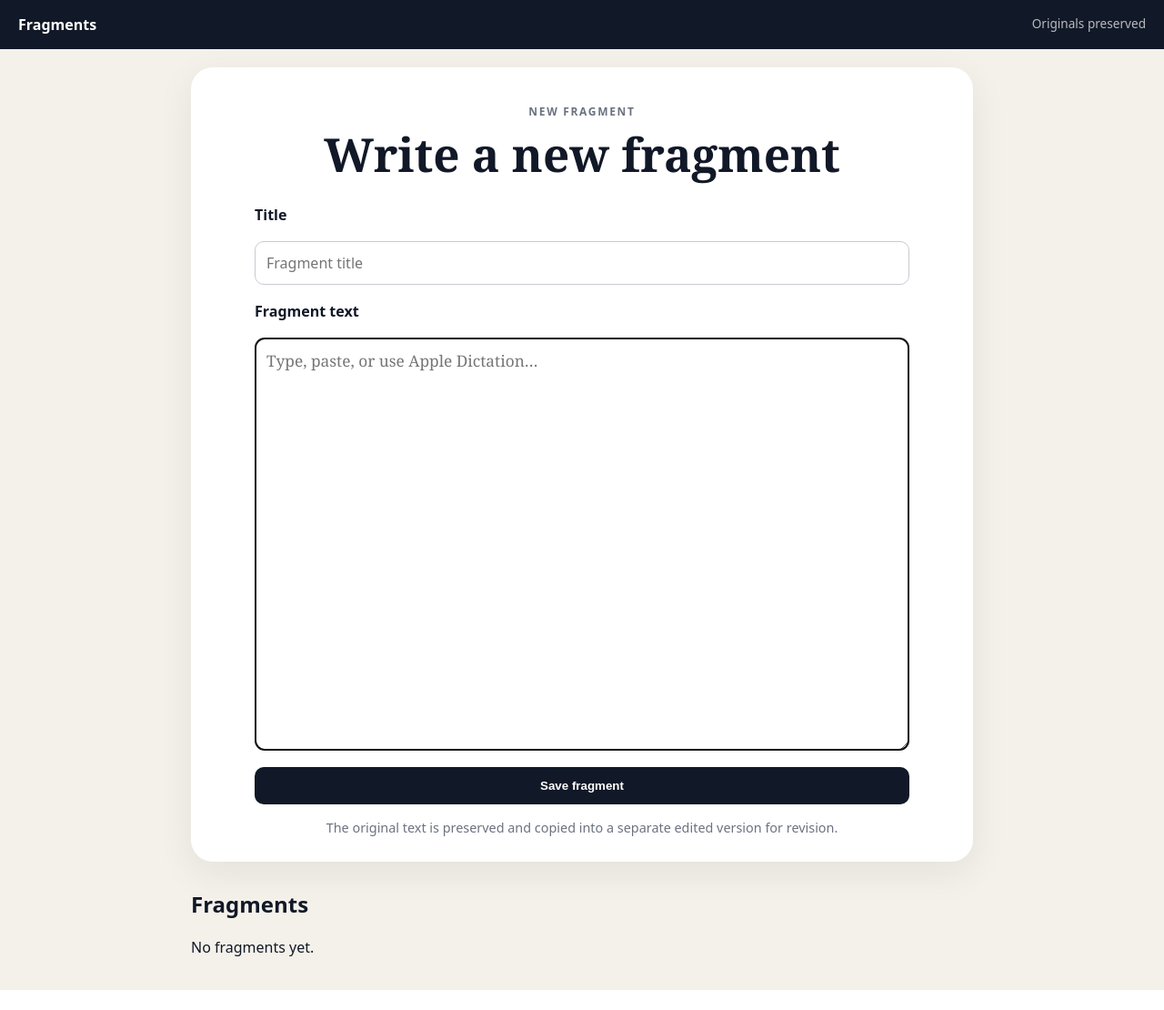
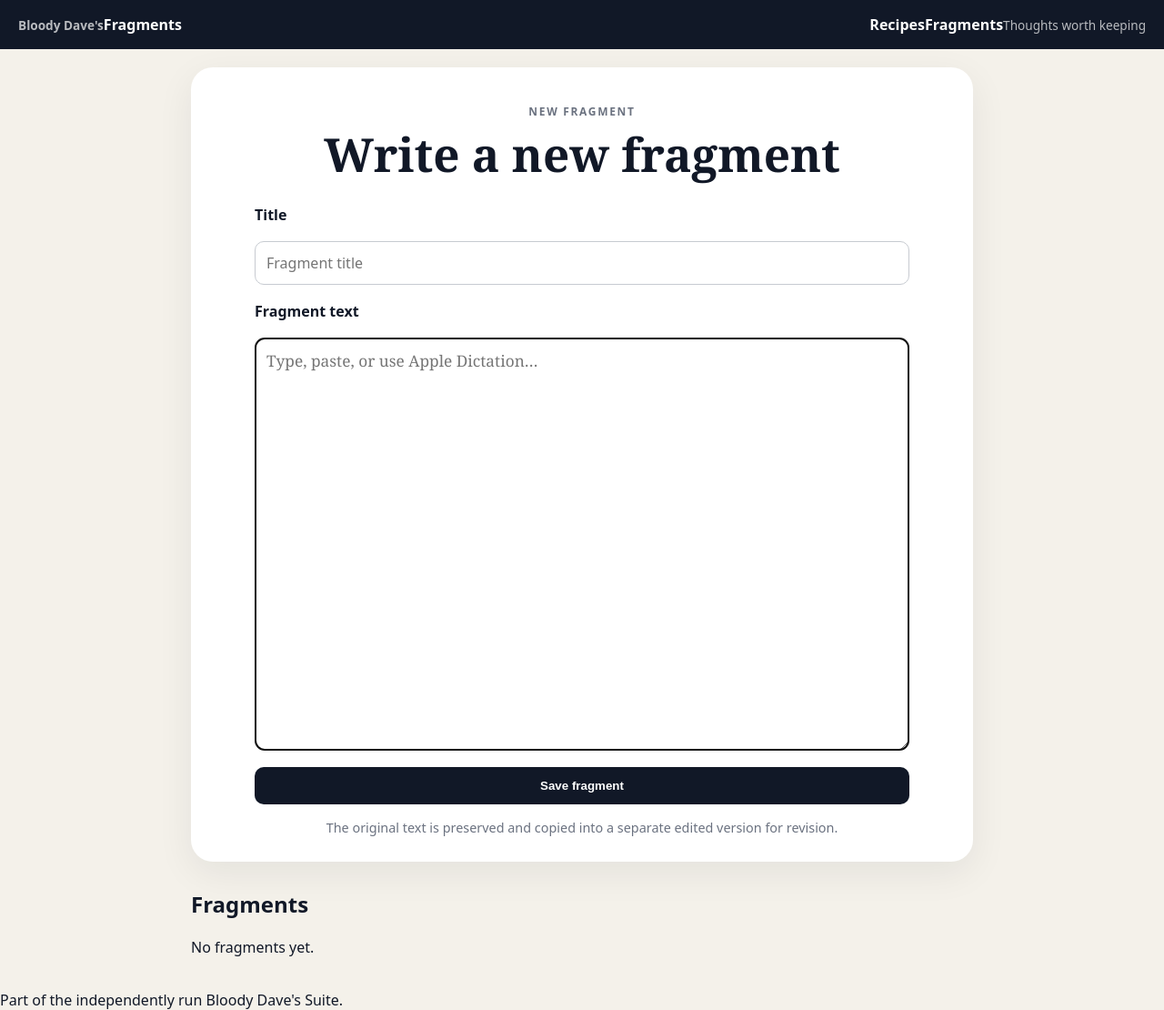
Before and after one commit to Squidmonster64/fragments, a FastAPI app: page / in a window 1280 px wide. Shown: the whole page at 91% size. Before the commit the page ends 1088 px from the top, so only its background shows below. Run offline with FastAPI, Linux system fonts and the light colour scheme.

Commit message:
feat: adopt Bloody Dave’s Fragments suite branding

```diff
--- a/app/templates/base.html
+++ b/app/templates/base.html
@@ -3,14 +3,18 @@
 <head>
   <meta charset="utf-8">
   <meta name="viewport" content="width=device-width, initial-scale=1, viewport-fit=cover">
-  <meta name="theme-color" content="#111827">
-  <title>{% block title %}Fragments{% endblock %}</title>
+  <meta name="theme-color" content="#1d251f">
+  <title>{% block title %}Bloody Dave's Fragments{% endblock %}</title>
   <link rel="manifest" href="/static/manifest.webmanifest">
   <link rel="stylesheet" href="/static/style.css">
 </head>
 <body>
-  <header class="topbar"><a href="/">Fragments</a><span>Originals preserved</span></header>
+  <header class="topbar">
+    <a class="suite-brand" href="/"><span>Bloody Dave's</span><strong>Fragments</strong></a>
+    <nav aria-label="Bloody Dave's Suite"><a href="https://bloody-recipes.pages.dev">Recipes</a><a class="current" href="/">Fragments</a><span>Thoughts worth keeping</span></nav>
+  </header>
   <main>{% block content %}{% endblock %}</main>
+  <footer class="suite-footer">Part of the independently run Bloody Dave's Suite.</footer>
   <script>if ('serviceWorker' in navigator) navigator.serviceWorker.register('/static/service-worker.js');</script>
   {% block scripts %}{% endblock %}
 </body>
```
